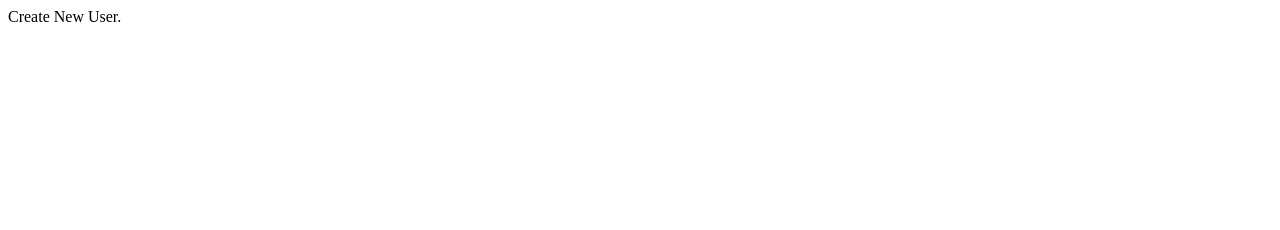
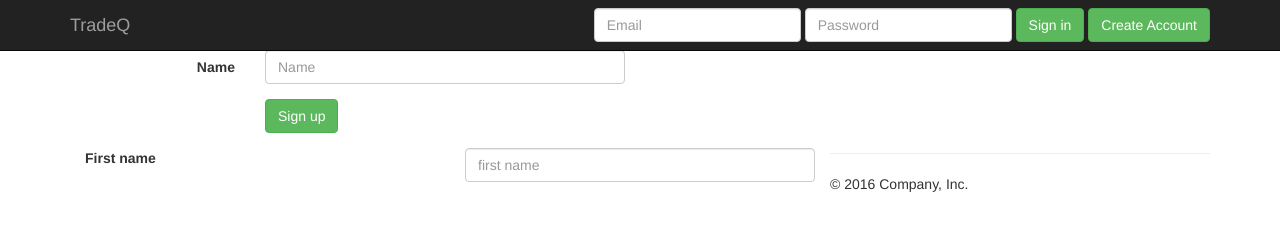
Before and after one commit to lolfull/TradeQ, a website: page createUser.html in a window 1280 px wide. Drawn offline with nearby package versions, Linux system fonts and the light colour scheme.

Commit message:
Fixed interface stuff.

```diff
--- a/createUser.html
+++ b/createUser.html
@@ -1,8 +1,63 @@
 <!DOCTYPE html>
 <html>
 <head>
-
+    <script src="https://ajax.googleapis.com/ajax/libs/jquery/3.2.1/jquery.min.js"></script>
+    <script src="https://ajax.googleapis.com/ajax/libs/angularjs/1.6.4/angular.min.js"></script>
+    <link rel="stylesheet" href="https://maxcdn.bootstrapcdn.com/bootstrap/3.3.7/css/bootstrap.min.css" integrity="sha384-BVYiiSIFeK1dGmJRAkycuHAHRg32OmUcww7on3RYdg4Va+PmSTsz/K68vbdEjh4u" crossorigin="anonymous">
+    <script src="https://maxcdn.bootstrapcdn.com/bootstrap/3.3.7/js/bootstrap.min.js" integrity="sha384-Tc5IQib027qvyjSMfHjOMaLkfuWVxZxUPnCJA7l2mCWNIpG9mGCD8wGNIcPD7Txa" crossorigin="anonymous"></script>
+    <link href="jumbotron.css" rel="stylesheet">
 </head>
 <body>
-Create New User.
+<nav class="navbar navbar-inverse navbar-fixed-top">
+    <div class="container">
+        <div class="navbar-header">
+            <button type="button" class="navbar-toggle collapsed" data-toggle="collapse" data-target="#navbar" aria-expanded="false" aria-controls="navbar">
+                <span class="sr-only">Toggle navigation</span>
+                <span class="icon-bar"></span>
+                <span class="icon-bar"></span>
+                <span class="icon-bar"></span>
+            </button>
+            <a class="navbar-brand" href="/">TradeQ</a>
+        </div>
+        <div id="navbar" class="navbar-collapse collapse">
+            <form class="navbar-form navbar-right">
+                <div class="form-group">
+                    <input type="text" placeholder="Email" class="form-control">
+                </div>
+                <div class="form-group">
+                    <input type="password" placeholder="Password" class="form-control">
+                </div>
+                <button type="submit" class="btn btn-success">Sign in</button>
+                <button type="submit" class="btn btn-success" onclick="window.open('/createUser', '_blank')">Create Account</button>
+            </form>
+        </div><!--/.navbar-collapse -->
+    </div>
+</nav>
+<div class="container">
+    <form class="form-horizontal" role="form">
+        <div class="form-group">
+            <label for="inputName3" class="col-sm-2 control-label">Name</label>
+            <div class="col-sm-4">
+                <input class="form-control" id="inputName3" placeholder="Name">
+            </div>
+        </div>
+        <div class="form-group">
+            <div class="col-sm-offset-2 col-sm-10">
+                <button type="submit" class="btn btn-success">Sign up</button>
+            </div>
+        </div>
+    </form>
+    <div class="form-group">
+        <label class="col-md-4 control-label" for="fn">First name</label>
+        <div class="col-md-4">
+            <input id="fn" name="fn" type="text" placeholder="first name" class="form-control input-md" required="">
+
+        </div>
+    </div>
+    <hr>
+    <footer>
+        <p>&copy; 2016 Company, Inc.</p>
+    </footer>
+</div>
 </body>
+</html>
```
Also changed, not shown: index.html (+1 -1 lines).
